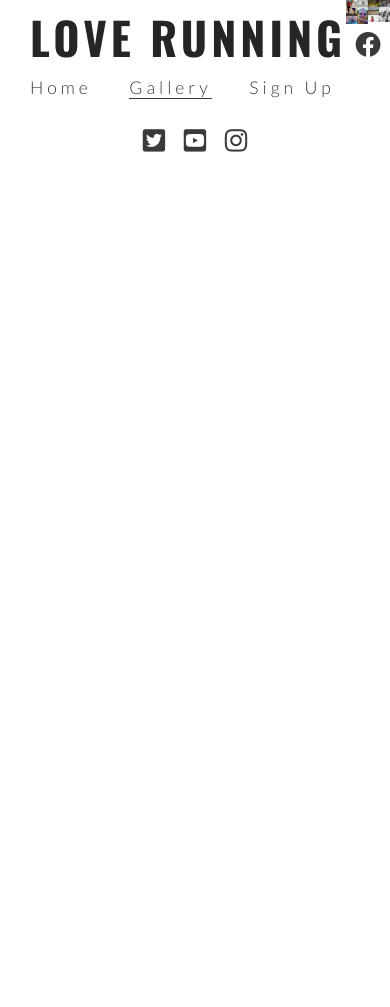
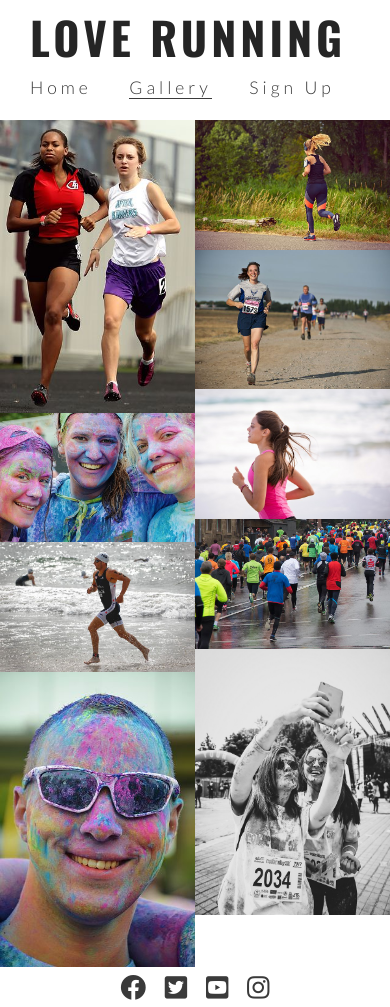
Before and after one commit to CharlieMcGoldrick/ci-walkthrough-love-running, a plain HTML site: page gallery.html in a window 390 px wide. Before the commit the page ends 844 px from the top, so only its background shows below. Drawn offline with nearby package versions, Linux system fonts and the light colour scheme.

Commit message:
Style: make gallery responsive

```diff
--- a/assets/css/style.css
+++ b/assets/css/style.css
@@ -322,4 +322,15 @@ Footer {
         text-align: center;
         padding: 0 20px;
     }
+
+    #photos {
+        column-count: 3;
+        clear: both;
+    }
 }
+
+@media screen and (max-width: 800px) {
+    #photos {
+        column-count: 2;
+    }
+}
```
